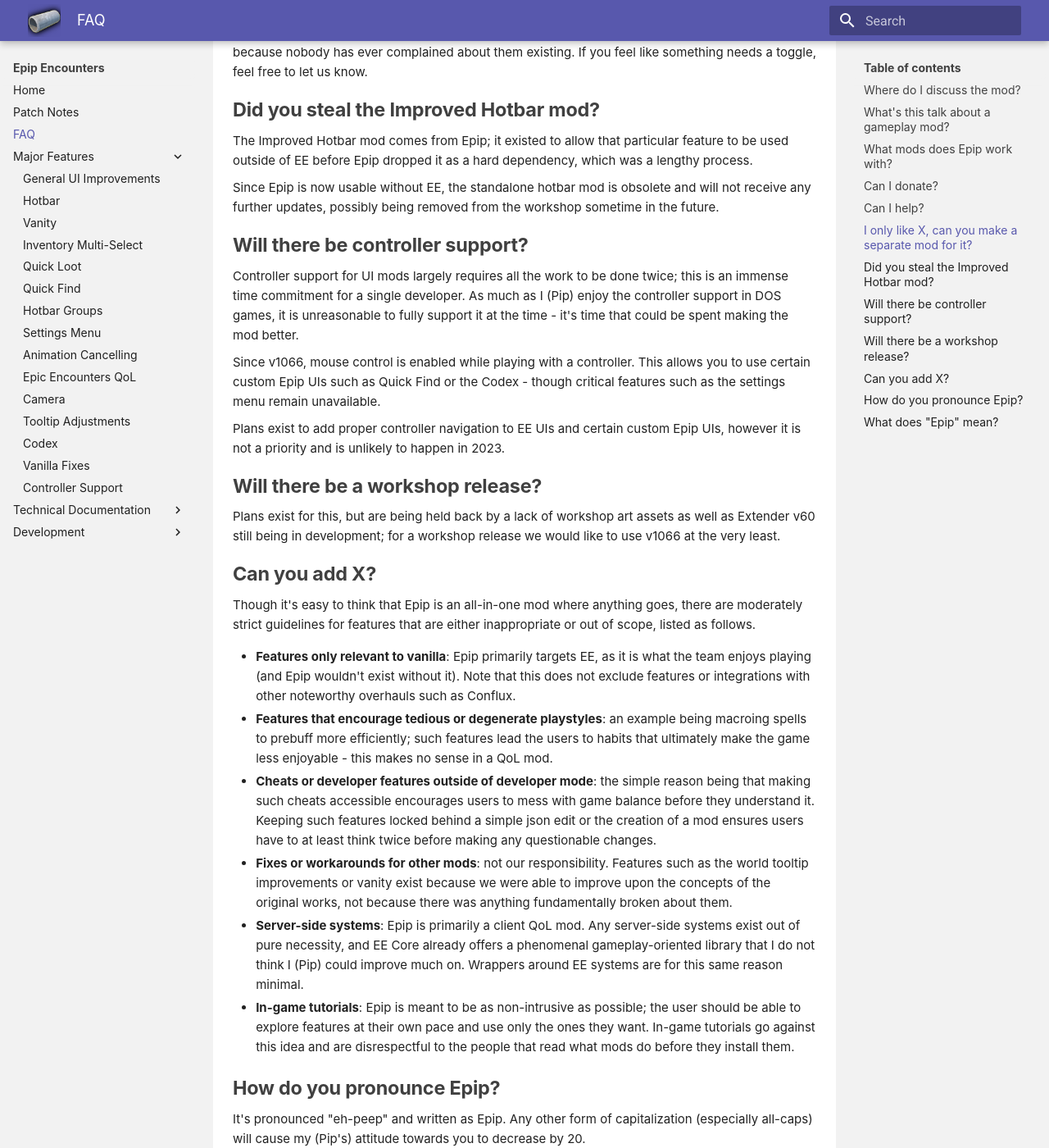
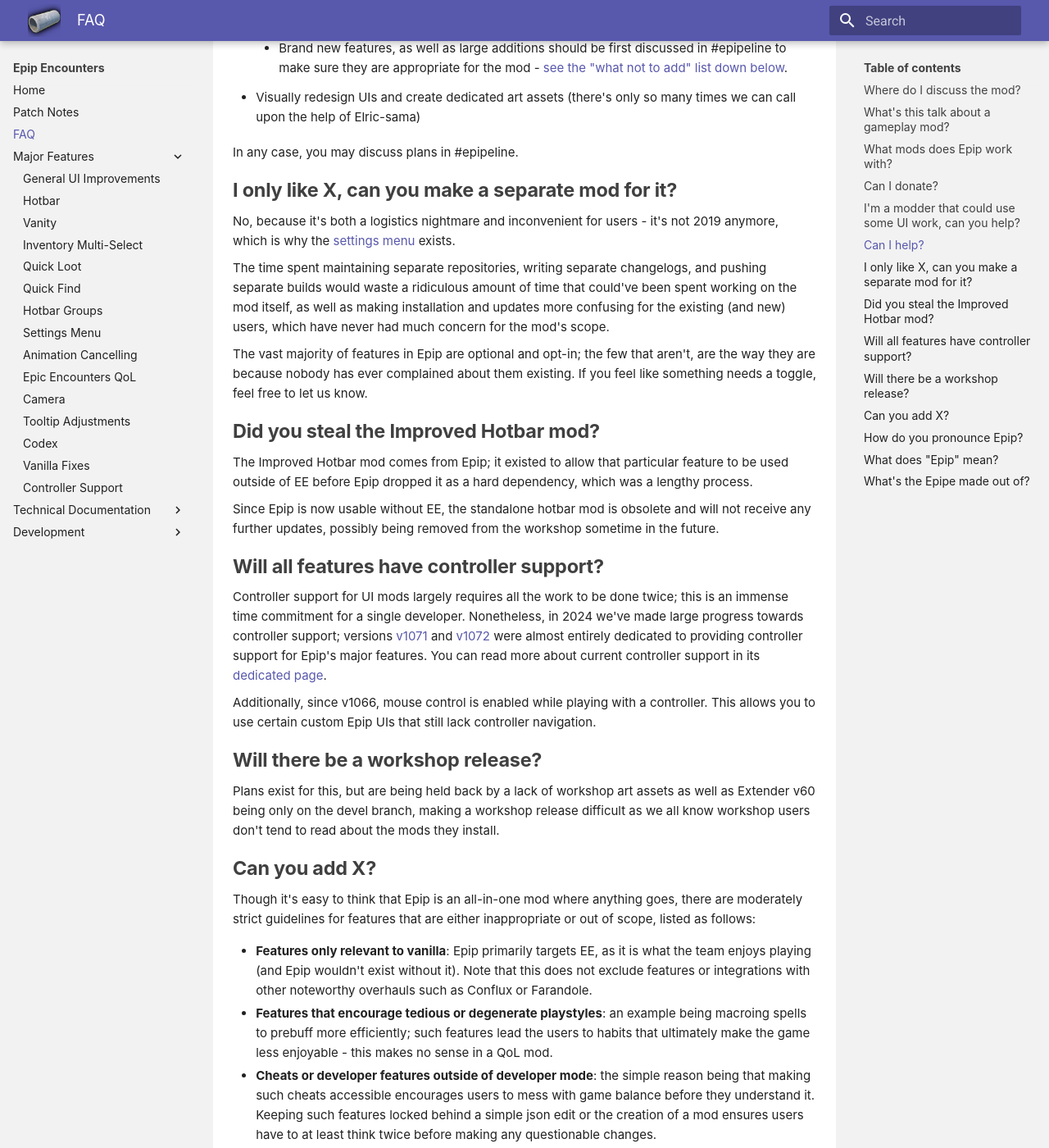
Before and after one commit to PinewoodPip/epip, an MkDocs documentation site: the page built from docs/Info/faq.md, in a window 1280 px wide and 1400 px high, scrolled down 2277 px. Shown: the whole window at 82% size. Built offline with MkDocs 1.6.1 and Material for MkDocs 9.7.7, drawn with Linux system fonts in a browser that asks for light colours; some of the changed text lies outside the part shown.

Commit message:
Update FAQ

```diff
--- a/docs/Info/faq.md
+++ b/docs/Info/faq.md
@@ -2,7 +2,7 @@
 
 ## Where do I discuss the mod?
 The [Epic Encounters](https://discord.gg/jjCVSy4) discord and their feedback/bugs channels are the right places.
-The [*#epipeline*](https://discord.gg/SevYmQc573) channel there can also be used for development-related discussion.
+The [*#epipeline*](https://discord.gg/SevYmQc573) channel there can also be used for development-related discussion. It features a bot for logging GitHub commits as well as notifications whenever a new [nightly build](../nightly.md) is available.
 
 There is no "Pip discord"; its existence is a myth fabricated by a certain Subnautica fan.
 
@@ -18,21 +18,22 @@
 
 The following Larian UIs currently have their .swf overwritten in Epip:
 
-- Context Menu
-- Enemy Health Bar
-- Hotbar (planned to be removed)
-- OptionsInput (planned to be removed)
-- Overhead
-- PlayerInfo (planned to be removed)
-- Status Console
-- Character Sheet (planned to be removed)
-- Combat Log (planned to be removed)
-- Panel Select
+- **Context Menu**
+- **Enemy Health Bar**
+- **Hotbar** (planned to be removed)
+- **Overhead**
+- **PlayerInfo** (planned to be removed)
+    - This override can be disabled through the *"Player Portraits Overrides"* setting in the "Miscellaneous UI" settings tab.
+- **Status Console**
+- **Character Sheet** (planned to be removed)
+    - This override can be disabled through the *"Character Sheet Overrides"* setting in the "Miscellaneous UI" settings tab.
+- **Combat Log** (planned to be removed)
 
 And the following have overlay UIs made for them, meaning problems will likely only arise with graphical mods to them:
 
 - Character Sheet (for Vanity)
 - Save/Load
+- PlayerInfo
 
 Advancements in UI modding and our expertise have made it possible to remove a lot of .swf overrides throughout the years, but there remain older Epip UI changes that have not yet received the rewrites required to get rid of their overrides.
 
@@ -44,6 +45,11 @@
 I (Pip) don't take donations because they create pressure to deliver updates on a somewhat regular basis, which I physically and mentally cannot do. You can instead buy [this game I worked on](https://store.steampowered.com/app/1477950/Lazy_Galaxy_2/). It's a pretty good one within its genre too. Just keep in mind that I also worked on the UIs for it, for better or for worse.
 
 If it makes you feel less inclined to want to donate, keep in mind any donations would've gone towards questionable investments such as fursuits or lolita fashion.
+
+## I'm a modder that could use some UI work, can you help?
+Pip accepts requests (not commissions) for UI & client modding help, and we regularly reserve some time for them. Depending on the scale & complexity there's no guarantee we can offer complete implementations, but we can at the very least provide advise on how we'd go about implementing your features.
+
+Note that for any non-trivial mods we can only offer implementations that depend on Epip - we didn't spend years making our libraries to not use them!
 
 ## Can I help?
 Of course; Epip is at this point a huge project and any form of help is appreciated. Here's a list of things one could do:
@@ -62,7 +68,9 @@
 In any case, you may discuss plans in #epipeline.
 
 ## I only like X, can you make a separate mod for it?
-No, because it's a logistics nightmare. The time spent maintaining separate repositories, writing separate changelogs, and pushing separate builds would waste a ridiculous amount of time that could've been spent working on the mod itself, as well as making things more confusing for the existing (and new) users, which have never had much concern for the mod's scope.
+No, because it's both a logistics nightmare and inconvenient for users - it's not 2019 anymore, which is why the [settings menu](../Features/SettingsMenu.md) exists.
+
+The time spent maintaining separate repositories, writing separate changelogs, and pushing separate builds would waste a ridiculous amount of time that could've been spent working on the mod itself, as well as making installation and updates more confusing for the existing (and new) users, which have never had much concern for the mod's scope.
 
 The vast majority of features in Epip are optional and opt-in; the few that aren't, are the way they are because nobody has ever complained about them existing. If you feel like something needs a toggle, feel free to let us know.
 
@@ -71,25 +79,23 @@
 
 Since Epip is now usable without EE, the standalone hotbar mod is obsolete and will not receive any further updates, possibly being removed from the workshop sometime in the future.
 
-## Will there be controller support?
-Controller support for UI mods largely requires all the work to be done twice; this is an immense time commitment for a single developer. As much as I (Pip) enjoy the controller support in DOS games, it is unreasonable to fully support it at the time - it's time that could be spent making the mod better.
+## Will all features have controller support?
+Controller support for UI mods largely requires all the work to be done twice; this is an immense time commitment for a single developer. Nonetheless, in 2024 we've made large progress towards controller support; versions [v1071](../patchnotes.md#v1071-28072024) and [v1072](#v1072-20102024) were almost entirely dedicated to providing controller support for Epip's major features. You can read more about current controller support in its [dedicated page](../Features/ControllerSupport.md).
 
-Since v1066, mouse control is enabled while playing with a controller. This allows you to use certain custom Epip UIs such as Quick Find or the Codex - though critical features such as the settings menu remain unavailable.
-
-Plans exist to add proper controller navigation to EE UIs and certain custom Epip UIs, however it is not a priority and is unlikely to happen in 2023.
+Additionally, since v1066, mouse control is enabled while playing with a controller. This allows you to use certain custom Epip UIs that still lack controller navigation.
 
 ## Will there be a workshop release?
-Plans exist for this, but are being held back by a lack of workshop art assets as well as Extender v60 still being in development; for a workshop release we would like to use v1066 at the very least.
+Plans exist for this, but are being held back by a lack of workshop art assets as well as Extender v60 being only on the devel branch, making a workshop release difficult as we all know workshop users don't tend to read about the mods they install.
 
 ## Can you add X?
-Though it's easy to think that Epip is an all-in-one mod where anything goes, there are moderately strict guidelines for features that are either inappropriate or out of scope, listed as follows.
+Though it's easy to think that Epip is an all-in-one mod where anything goes, there are moderately strict guidelines for features that are either inappropriate or out of scope, listed as follows:
 
-- **Features only relevant to vanilla**: Epip primarily targets EE, as it is what the team enjoys playing (and Epip wouldn't exist without it). Note that this does not exclude features or integrations with other noteworthy overhauls such as Conflux.
+- **Features only relevant to vanilla**: Epip primarily targets EE, as it is what the team enjoys playing (and Epip wouldn't exist without it). Note that this does not exclude features or integrations with other noteworthy overhauls such as Conflux or Farandole.
 - **Features that encourage tedious or degenerate playstyles**: an example being macroing spells to prebuff more efficiently; such features lead the users to habits that ultimately make the game less enjoyable - this makes no sense in a QoL mod.
 - **Cheats or developer features outside of developer mode**: the simple reason being that making such cheats accessible encourages users to mess with game balance before they understand it. Keeping such features locked behind a simple json edit or the creation of a mod ensures users have to at least think twice before making any questionable changes.
-- **Fixes or workarounds for other mods**: not our responsibility. Features such as the world tooltip improvements or vanity exist because we were able to improve upon the concepts of the original works, not because there was anything fundamentally broken about them.
+- **Fixes or workarounds for other mods**: not our responsibility. Features such as the [World Tooltip improvements](../Features/TooltipAdjustments.md#world-tooltips) or [Vanity](../Features/Vanity.md) exist because we were able to improve upon the concepts of the original works, not because there was anything fundamentally broken about them.
 - **Server-side systems**: Epip is primarily a client QoL mod. Any server-side systems exist out of pure necessity, and EE Core already offers a phenomenal gameplay-oriented library that I do not think I (Pip) could improve much on. Wrappers around EE systems are for this same reason minimal.
-- **In-game tutorials**: Epip is meant to be as non-intrusive as possible; the user should be able to explore features at their own pace and use only the ones they want. In-game tutorials go against this idea and are disrespectful to the people that read what mods do before they install them.
+- **In-game tutorials**: Epip is meant to be as non-intrusive as possible; the user should be able to explore features at their own pace and use only the ones they want. In-game tutorials go against this idea and are disrespectful to the people that read what mods do before they install them. As of v1072, the settings menu (and optionally the loading screen) provide non-intrusive tips on getting the most out of Epip.
 
 ## How do you pronounce Epip?
 It's pronounced "eh-peep" and written as Epip. Any other form of capitalization (especially all-caps) will cause my (Pip's) attitude towards you to decrease by 20.
@@ -98,3 +104,6 @@
 Unknown.
 
 Some community members have pointed out that "Epip" spelled backwards is "Pipe", however the lore implications of this have not been studied.
+
+## What's the Epipe made out of?
+It's a concrete pipe, as it makes [our favorite pipe falling sound](https://youtu.be/BQvGUyxbxWc?si=5nJ7iWLt9ndvzPQP&t=23).
```
